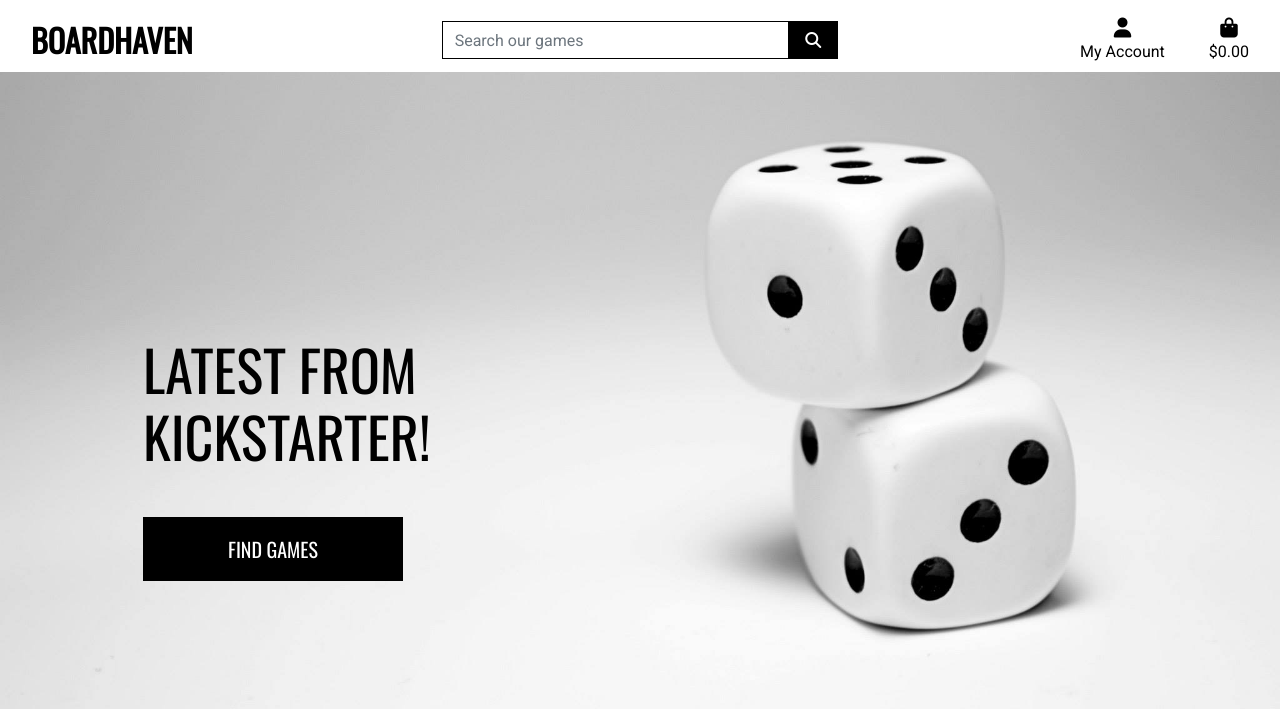
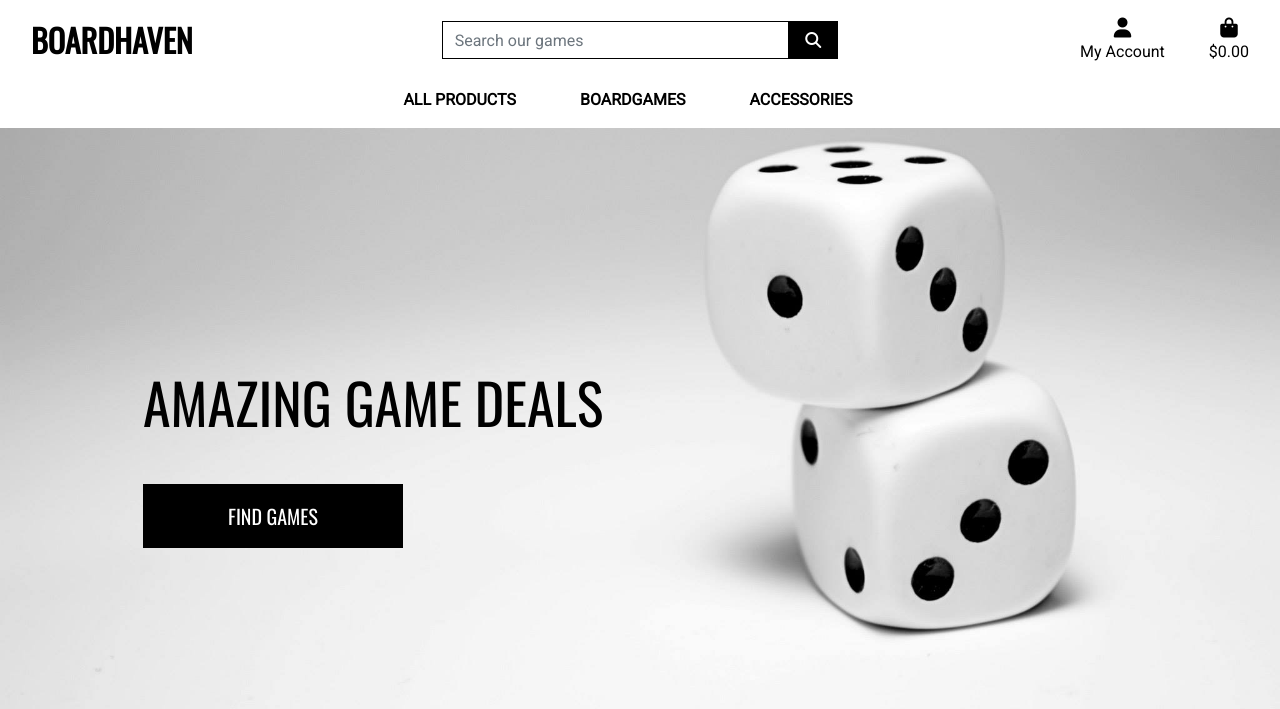
Before and after one commit to Lasserini/Boardhaven, a Django app: page / in a window 1280 px wide. Shown: the top 709 px of the page. Run offline with Django 3.2, Linux system fonts and the light colour scheme; some libraries are stand-ins or nearby versions.

Commit message:
Added nav bar and header

```diff
--- a/home/templates/home/index.html
+++ b/home/templates/home/index.html
@@ -14,7 +14,7 @@
         <div class="row h-100">
             <div class="col-7 col-md-6 my-auto">
                 <h1 class="display-4 logo-font text-black">
-                    Latest from Kickstarter!
+                    Amazing Game Deals
                 </h1>
                 <div class="my-5">
                     <h4>
--- a/templates/base.html
+++ b/templates/base.html
@@ -95,6 +95,15 @@
               </ul>
           </div>
       </div>
+      <div class="row bg-white">
+        <nav class="navbar navbar-expand-lg navbar-light w-100">
+            <button class="navbar-toggler" type="button" data-toggle="collapse" data-target="#main-nav" aria-controls="main-nav" aria-expanded="false" aria-label="Toggle navigation">
+                <span class="navbar-toggler-icon"></span>
+            </button>
+            {% include 'includes/mobile-top-header.html' %}
+            {% include 'includes/main-nav.html' %}
+        </nav>
+    </div>
   </header>
 
     {% if messages %}
--- /dev/null
+++ b/templates/includes/main-nav.html
@@ -0,0 +1,38 @@
+<div class="collapse navbar-collapse" id="main-nav">
+    <ul class="navbar-nav w-auto mx-auto">
+        <li class="nav-item dropdown">
+            <a class="logo-font font-weight-bold nav-link text-black mr-5" href="#" id="all-products-link" data-toggle="dropdown" aria-haspopup="true" aria-expanded="false">
+                All Products
+            </a>
+            <div class="dropdown-menu border-0" aria-labelledby="all-products-link">
+                <a href="" class="dropdown-item">By Price</a>
+                <a href="" class="dropdown-item ">By Rating</a>
+                <a href="" class="dropdown-item ">By Category</a>
+                <a href="" class="dropdown-item">All Products</a>
+            </div>
+        </li>
+
+        <li class="nav-item dropdown">
+            <a class="logo-font font-weight-bold nav-link text-black mr-5" href="#" id="Boardgames-link" data-toggle="dropdown" aria-haspopup="true" aria-expanded="false">
+                Boardgames
+            </a>
+            <div class="dropdown-menu border-0" aria-labelledby="Boardgames-link">
+                <a href="" class="dropdown-item">Family Games</a>
+                <a href="" class="dropdown-item">Dexterity Games</a>
+                <a href="" class="dropdown-item">Gamers Games</a>
+                <a href="" class="dropdown-item">All Boardgames</a>
+            </div>
+        </li>
+
+        <li class="nav-item dropdown">
+            <a class="logo-font font-weight-bold nav-link text-black mr-5" href="#" id="accessories-link" data-toggle="dropdown" aria-haspopup="true" aria-expanded="false">
+                Accessories
+            </a>
+            <div class="dropdown-menu border-0" aria-labelledby="accessories-link">
+                <a href="" class="dropdown-item">Storage Solutions & Inserts</a>
+                <a href="" class="dropdown-item">Special Dice</a>
+                <a href="" class="dropdown-item">All Accessories</a>
+            </div>
+        </li>
+    </ul>
+</div>
--- /dev/null
+++ b/templates/includes/mobile-top-header.html
@@ -0,0 +1,56 @@
+<li class="list-inline-item">
+    <a class="text-black nav-link d-block d-lg-none" href="#" id="mobile-search" data-toggle="dropdown" aria-haspopup="true" aria-expanded="false">
+        <div class="text-center">
+            <div><i class="fas fa-search fa-lg"></i></div>
+            <p class="my-0">Search</p>
+        </div>
+    </a>
+    <div class="dropdown-menu border-0 w-100 p-3 rounded-0 my-0" aria-labelledby="mobile-search">
+        <form class="form" method="GET" action="">
+            <div class="input-group w-100">
+                <input class="form-control border border-black rounded-0" type="text" name="q" placeholder="Search our site">
+                <div class="input-group-append">
+                    <button class="form-control form-control btn btn-black border border-black rounded-0" type="submit">
+                        <span class="icon">
+                            <i class="fas fa-search"></i>
+                        </span>
+                    </button>
+                </div>
+            </div>
+        </form>
+    </div>
+</li>
+<li class="list-inline-item dropdown">
+    <a class="text-black nav-link d-block d-lg-none" href="#" id="user-options" data-toggle="dropdown" aria-haspopup="true" aria-expanded="false">
+        <div class="text-center">
+            <div><i class="fas fa-user fa-lg"></i></div>
+            <p class="my-0">My Account</p>
+        </div>
+    </a>
+    <div class="dropdown-menu border-0" aria-labelledby="user-options">
+        {% if request.user.is_authenticated %}
+            {% if request.user.is_superuser %}
+                <a href="{% url 'account_logout' %}" class="dropdown-item">Store Management</a>
+            {% endif %}
+            <a href="" class="dropdown-item">Profile Page</a>
+            <a href="{% url 'account_logout' %}" class="dropdown-item">Logout</a>
+        {% else %}
+            <a href="{% url 'account_signup' %}" class="dropdown-item">Register</a>
+            <a href="{% url 'account_login' %}" class="dropdown-item">Login</a>
+        {% endif %}
+    </div>
+</li>
+<li class="list-inline-item">
+    <a class="{% if grand_total %}text-primary font-weight-bold{% else %}text-black{% endif %} nav-link d-block d-lg-none" href="">
+        <div class="text-center">
+            <div><i class="fas fa-shopping-bag fa-lg"></i></div>
+            <p class="my-0">
+                {% if grand_total %}
+                    ${{ grand_total|floatformat:2 }}
+                {% else %}
+                    $0.00
+                {% endif %}
+            </p>
+        </div>
+    </a>
+</li>
```
